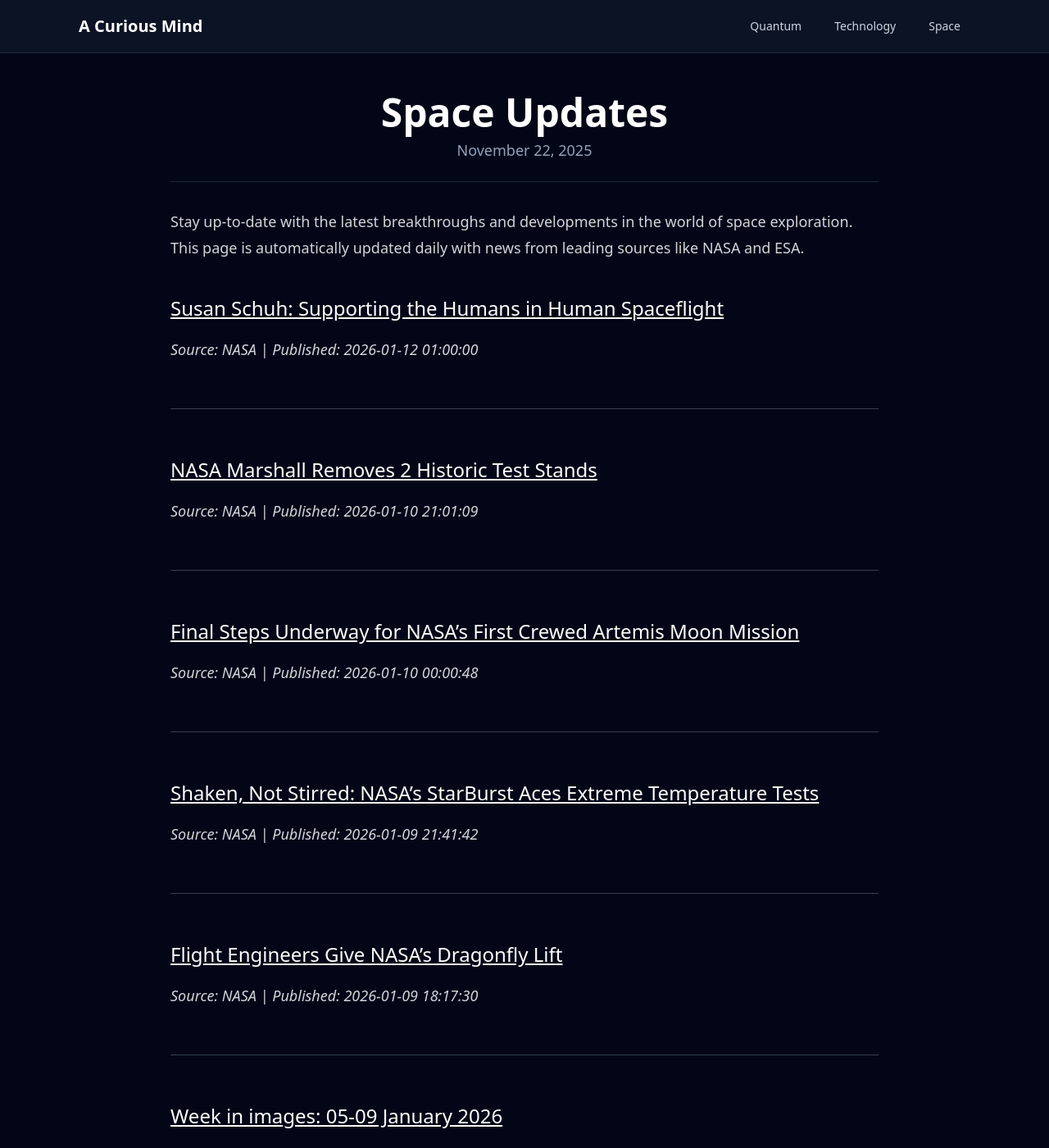
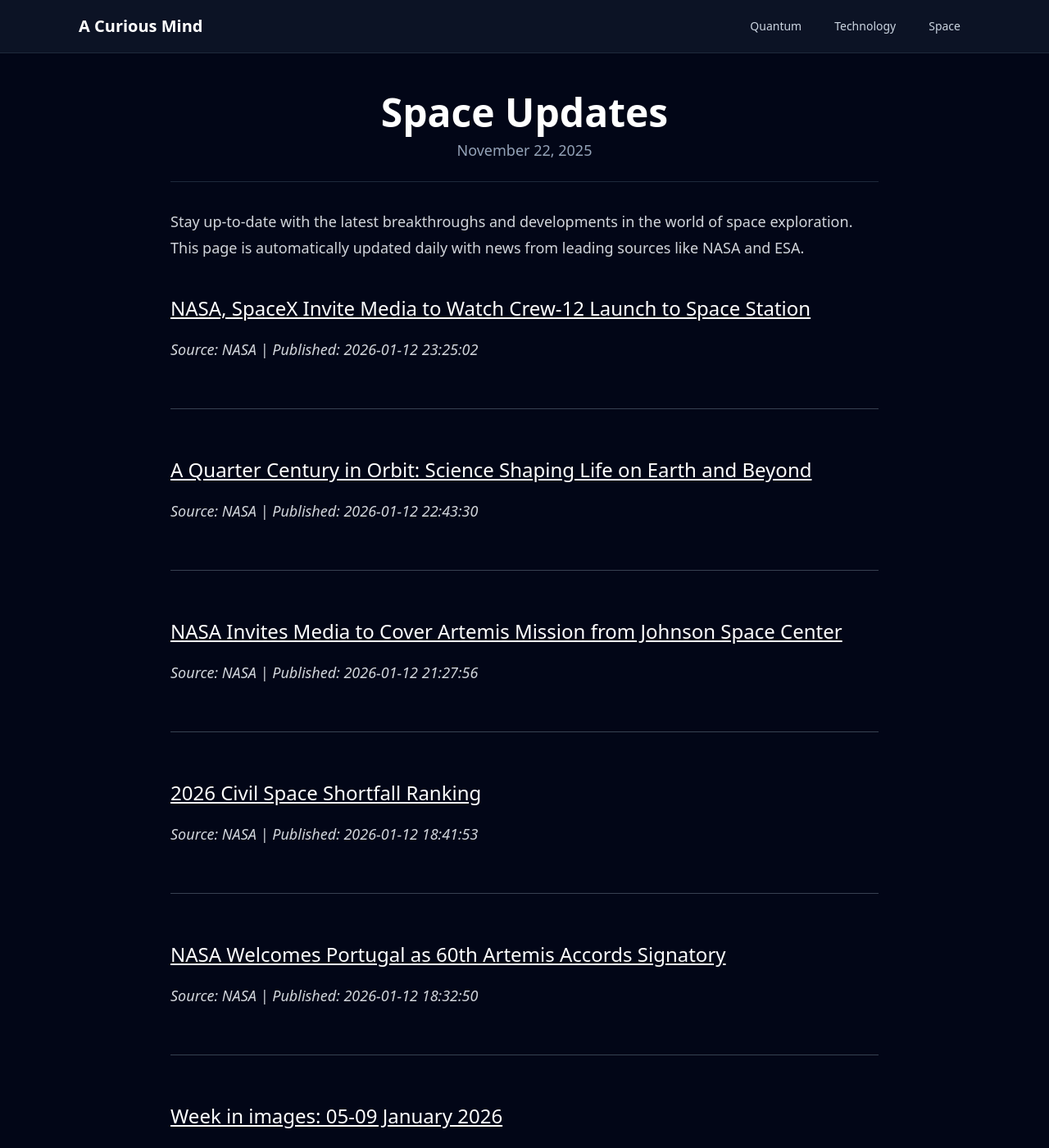
Before and after one commit to onehl7/onehl7.github.io, a Jekyll site: the page built from _posts/2025-11-22-space-updates.md, in a window 1280 px wide and 1400 px high. Shown: the whole window at 82% size. Built offline with Jekyll 4.4.1, drawn with Linux system fonts in a browser that asks for light colours; nearby versions of some CDN libraries.

Commit message:
Update space news data

```diff
--- a/_data/space_news.json
+++ b/_data/space_news.json
@@ -1,33 +1,33 @@
 [
   {
     "source": "NASA",
-    "title": "Susan Schuh: Supporting the Humans in Human Spaceflight",
-    "link": "https://www.nasa.gov/centers-and-facilities/johnson/susan-schuh-supporting-the-humans-in-human-spaceflight/",
-    "published": "2026-01-12 01:00:00"
+    "title": "NASA, SpaceX Invite Media to Watch Crew-12 Launch to Space Station",
+    "link": "https://www.nasa.gov/news-release/nasa-spacex-invite-media-to-watch-crew-12-launch-to-space-station/",
+    "published": "2026-01-12 23:25:02"
   },
   {
     "source": "NASA",
-    "title": "NASA Marshall Removes 2 Historic Test Stands",
-    "link": "https://www.nasa.gov/centers-and-facilities/marshall/nasa-marshall-removes-2-historic-test-stands/",
-    "published": "2026-01-10 21:01:09"
+    "title": "A Quarter Century in Orbit: Science Shaping Life on Earth and Beyond",
+    "link": "https://www.nasa.gov/centers-and-facilities/johnson/a-quarter-century-in-orbit-science-shaping-life-on-earth-and-beyond/",
+    "published": "2026-01-12 22:43:30"
   },
   {
     "source": "NASA",
-    "title": "Final Steps Underway for NASA\u2019s First Crewed Artemis Moon Mission",
-    "link": "https://www.nasa.gov/missions/artemis/artemis-2/final-steps-underway-for-nasas-first-crewed-artemis-moon-mission/",
-    "published": "2026-01-10 00:00:48"
+    "title": "NASA Invites Media to Cover Artemis Mission from Johnson Space Center",
+    "link": "https://www.nasa.gov/news-release/nasa-invites-media-to-cover-artemis-mission-from-johnson-space-center/",
+    "published": "2026-01-12 21:27:56"
   },
   {
     "source": "NASA",
-    "title": "Shaken, Not Stirred: NASA\u2019s StarBurst Aces Extreme Temperature Tests",
-    "link": "https://www.nasa.gov/general/shaken-not-stirred-nasas-starburst-aces-extreme-temperature-tests/",
-    "published": "2026-01-09 21:41:42"
+    "title": "2026 Civil Space Shortfall Ranking",
+    "link": "https://www.nasa.gov/directorates/stmd/prizes-challenges-crowdsourcing-program/center-of-excellence-for-collaborative-innovation-coeci/2026-civil-space-shortfall-ranking/",
+    "published": "2026-01-12 18:41:53"
   },
   {
     "source": "NASA",
-    "title": "Flight Engineers Give NASA\u2019s Dragonfly Lift",
-    "link": "https://www.nasa.gov/missions/dragonfly/flight-engineers-give-nasas-dragonfly-lift/",
-    "published": "2026-01-09 18:17:30"
+    "title": "NASA Welcomes Portugal as 60th Artemis Accords Signatory",
+    "link": "https://www.nasa.gov/news-release/nasa-welcomes-portugal-as-60th-artemis-accords-signatory/",
+    "published": "2026-01-12 18:32:50"
   },
   {
     "source": "ESA",
```
